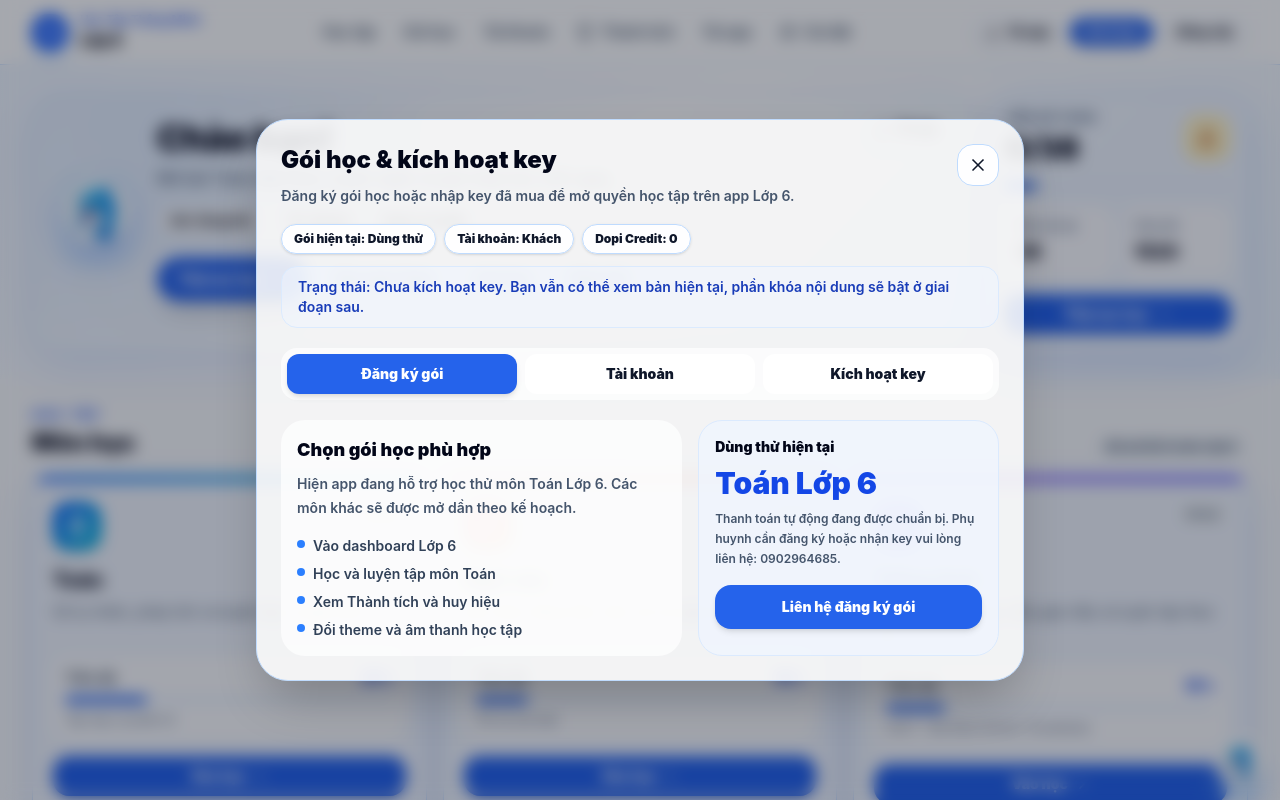
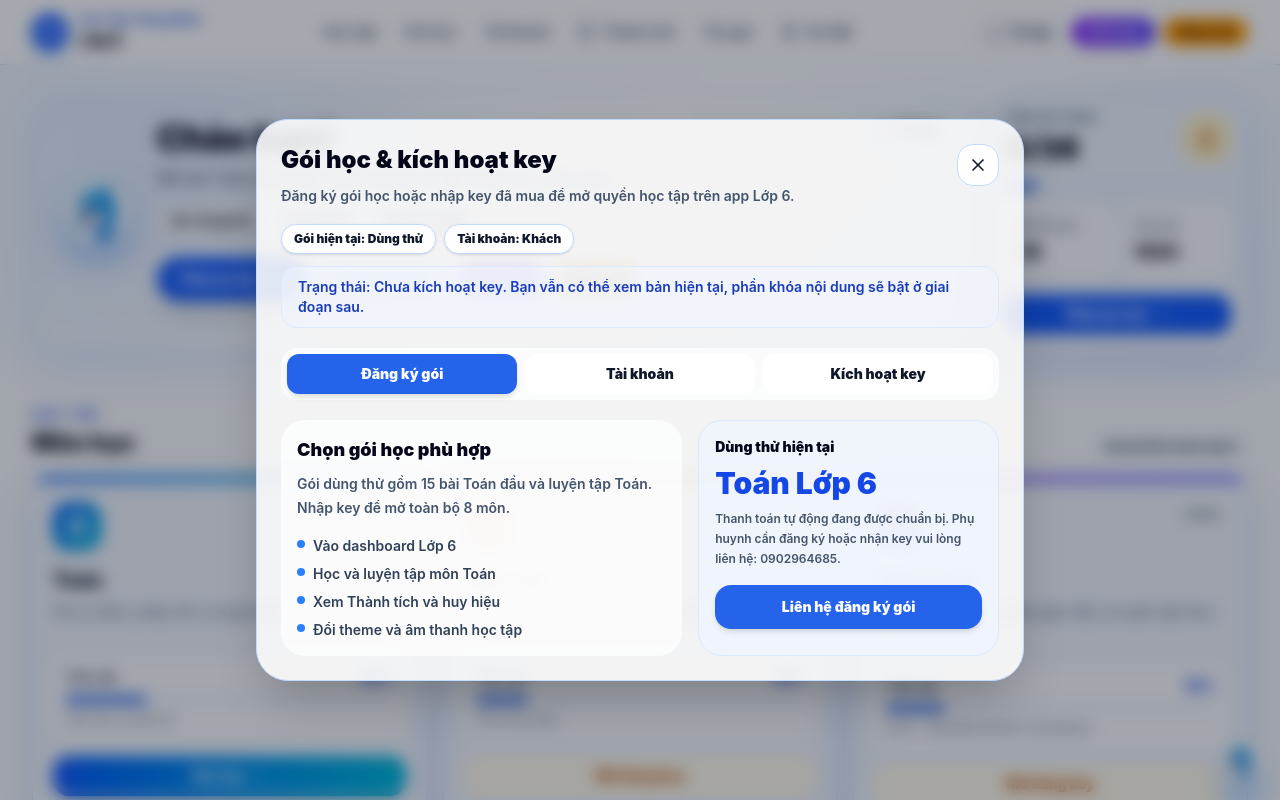
Before and after one commit to ungdungthongminh-info/hoc-lop-06, a React (Vite) app: page / in a window 1280 px wide. Both pictures are taken after a click on the button "Gói học". Shown: the top 800 px of the page. Built offline with nearby package versions, Linux system fonts and the light colour scheme.

Commit message:
Restrict free trial and improve grade 6 activation UI

```diff
--- a/src/app/Lop6App.tsx
+++ b/src/app/Lop6App.tsx
@@ -30,7 +30,7 @@ import { AchievementsPanel } from '../shared/components/AchievementsPanel';
 import { RootErrorBoundary } from '../shared/components/RootErrorBoundary';
 import { ToastProvider, useToast } from '../shared/components/ToastProvider';
 import { useSound, type SoundSettings, type SoundVolume } from '../shared/hooks/useSound';
-import { activateLop6License, getStoredLop6Entitlement, isLop6EntitlementActive } from '../shared/services/lop6LicenseService';
+import { activateLop6License, getStoredLop6Entitlement, isLop6EntitlementActive, getStoredLop6Email, saveLop6Email, canAccessSubject } from '../shared/services/lop6LicenseService';
 
 const MathHomePage = lazy(() =>
   import('../modules/math/pages/MathHomePage').then((module) => ({ default: module.MathHomePage })),
@@ -269,9 +269,15 @@ type StatusChipsProps = {
   onOpenPlan: () => void;
   onOpenAccount: () => void;
   onOpenCredit: () => void;
+  isActive: boolean;
+  entitlement: any;
+  email: string | null;
 };
 
-function StatusChips({ onOpenPlan, onOpenAccount, onOpenCredit }: StatusChipsProps) {
+function StatusChips({ onOpenPlan, onOpenAccount, onOpenCredit, isActive, entitlement, email }: StatusChipsProps) {
+  const planName = isActive ? (entitlement?.productName || 'Lớp 06') : 'Dùng thử';
+  const accountName = email ? email : 'Khách';
+
   return (
     <div className="flex flex-wrap gap-2">
       <button
@@ -279,14 +285,14 @@ function StatusChips({ onOpenPlan, onOpenAccount, onOpenCredit }: StatusChipsPro
         onClick={onOpenPlan}
         className="app-chip rounded-full border px-3 py-1.5 text-xs font-black shadow-sm"
       >
-        Gói: Dùng thử
+        Gói: {planName}
       </button>
       <button
         type="button"
         onClick={onOpenAccount}
         className="app-chip rounded-full border px-3 py-1.5 text-xs font-black shadow-sm"
       >
-        TK: Khách
+        TK: {accountName}
       </button>
       <button
         type="button"
@@ -436,19 +442,25 @@ type PlanKeyTab = 'plan' | 'account' | 'key';
 function PlanKeyPanel({
   initialTab = 'plan',
   onClose,
+  onActivationSuccess,
+  isActive,
+  entitlement,
+  currentEmail,
 }: {
   initialTab?: PlanKeyTab;
   onClose: () => void;
+  onActivationSuccess: (email: string) => void;
+  isActive: boolean;
+  entitlement: any;
+  currentEmail: string | null;
 }) {
   const [activeTab, setActiveTab] = useState<PlanKeyTab>(initialTab);
+  const [email, setEmail] = useState(currentEmail || '');
   const [licenseKey, setLicenseKey] = useState('');
   const [formError, setFormError] = useState('');
   const [notice, setNotice] = useState('');
   const [isLoading, setIsLoading] = useState(false);
   const toast = useToast();
-
-  const [entitlement, setEntitlement] = useState(() => getStoredLop6Entitlement());
-  const [isActive, setIsActive] = useState(() => isLop6EntitlementActive());
 
   useEffect(() => {
     setActiveTab(initialTab);
@@ -473,6 +485,11 @@ function PlanKeyPanel({
   const handleActivateKey = async () => {
     setNotice('');
 
+    if (!email.trim()) {
+      setFormError('Vui lòng nhập email.');
+      return;
+    }
+
     if (!licenseKey.trim()) {
       setFormError('Vui lòng nhập mã key.');
       return;
@@ -482,12 +499,11 @@ function PlanKeyPanel({
     setIsLoading(true);
 
     try {
+      saveLop6Email(email.trim());
       const result = await activateLop6License(licenseKey.trim());
 
       if (result.ok && result.status === 'active') {
-        const newEntitlement = getStoredLop6Entitlement();
-        setEntitlement(newEntitlement);
-        setIsActive(true);
+        onActivationSuccess(email.trim());
         toast.success('Thành công', 'Kích hoạt Lớp 06 thành công!');
         setNotice('Kích hoạt Lớp 06 thành công. Bạn đã có thể sử dụng đầy đủ tính năng!');
         setLicenseKey('');
@@ -501,9 +517,15 @@ function PlanKeyPanel({
     }
   };
 
-  const quickInfo = isActive && entitlement
-    ? [`Gói hiện tại: ${entitlement.productName}`, 'Tài khoản: Khách', 'Dopi Credit: 0']
-    : ['Gói hiện tại: Dùng thử', 'Tài khoản: Khách', 'Dopi Credit: 0'];
+  const planName = isActive ? (entitlement?.productName || 'Lớp 06') : 'Dùng thử';
+  const accountName = currentEmail ? currentEmail : 'Khách';
+  const expiresAt = entitlement?.license?.expiresAt ? new Date(entitlement.license.expiresAt).toLocaleDateString('vi-VN') : '';
+
+  const quickInfo = [
+    `Gói hiện tại: ${planName}`,
+    `Tài khoản: ${accountName}`,
+    ...(isActive && expiresAt ? [`Hạn dùng: ${expiresAt}`] : []),
+  ];
 
   return (
     <div className="fixed inset-0 z-[70] flex items-center justify-center px-4 py-6">
@@ -577,7 +599,7 @@ function PlanKeyPanel({
             <div className="app-soft rounded-3xl p-4">
               <h3 className="text-lg font-black text-slate-950">Chọn gói học phù hợp</h3>
               <p className="mt-2 text-sm font-semibold leading-6 text-slate-600">
-                Hiện app đang hỗ trợ học thử môn Toán Lớp 6. Các môn khác sẽ được mở dần theo kế hoạch.
+                Gói dùng thử gồm 15 bài Toán đầu và luyện tập Toán. Nhập key để mở toàn bộ 8 môn.
               </p>
               <ul className="mt-4 grid gap-2 text-sm font-semibold text-slate-700">
                 {[
@@ -656,6 +678,16 @@ function PlanKeyPanel({
 
               <div className="mt-4 grid gap-3 sm:grid-cols-1">
                 <label className="grid gap-1.5 text-sm font-bold text-slate-700">
+                  Email
+                  <input
+                    type="email"
+                    value={email}
+                    onChange={(event) => setEmail(event.target.value)}
+                    className="rounded-2xl border border-slate-200 bg-white px-4 py-3 text-sm font-semibold tracking-wide text-slate-800 outline-none transition focus:border-blue-300 focus:ring-4 focus:ring-blue-100"
+                    placeholder="Email của bạn"
+                  />
+                </label>
+                <label className="grid gap-1.5 text-sm font-bold text-slate-700">
                   Mã key
                   <input
                     value={licenseKey}
@@ -713,20 +745,14 @@ function PlanKeyPanel({
 function SubjectCard({
   subject,
   onOpenSubject,
+  onLockedClick,
 }: {
   subject: Subject;
   onOpenSubject: (subjectId: string) => void;
+  onLockedClick: () => void;
 }) {
   const Icon = subject.icon;
-  const isOpen =
-    subject.id === 'toan' ||
-    subject.id === 'tieng-anh' ||
-    subject.id === 'khtn' ||
-    subject.id === 'ngu-van' ||
-    subject.id === 'lich-su-dia-li' ||
-    subject.id === 'tin-hoc' ||
-    subject.id === 'cong-nghe' ||
-    subject.id === 'gdcd';
+  const isOpen = canAccessSubject(subject.id);
 
   return (
     <article className="app-card group overflow-hidden rounded-2xl border shadow-sm transition duration-200 hover:-translate-y-1 hover:shadow-lg">
@@ -763,7 +789,7 @@ function SubjectCard({
           <button
             type="button"
             onClick={() => onOpenSubject(subject.id)}
-            className={`app-primary mt-3 flex w-full items-center justify-center gap-1.5 rounded-2xl px-3 py-2.5 text-xs font-black shadow-md sm:mt-4 sm:text-sm ${buttonMotion}`}
+            className={`mt-3 flex w-full items-center justify-center gap-1.5 rounded-2xl bg-gradient-to-r ${subject.color} px-3 py-2.5 text-xs font-black text-white shadow-md hover:opacity-90 sm:mt-4 sm:text-sm ${buttonMotion}`}
           >
             Vào học
             <ChevronRight className="h-4 w-4" />
@@ -771,10 +797,10 @@ function SubjectCard({
         ) : (
           <button
             type="button"
-            disabled
-            className="mt-3 flex w-full cursor-not-allowed items-center justify-center rounded-2xl bg-slate-200 px-3 py-2.5 text-xs font-black text-slate-600 sm:mt-4 sm:text-sm"
+            onClick={onLockedClick}
+            className={`mt-3 flex w-full items-center justify-center gap-1.5 rounded-2xl bg-amber-50 px-3 py-2.5 text-xs font-black text-amber-700 hover:bg-amber-100 sm:mt-4 sm:text-sm ${buttonMotion}`}
           >
-            Sắp mở
+            Mở bằng key
           </button>
         )}
       </div>
@@ -864,6 +890,11 @@ function Lop6AppContent() {
   const [planKeyTab, setPlanKeyTab] = useState<PlanKeyTab>('plan');
   const [view, setView] = useState<AppView>('dashboard');
   const [selectedTheme, setSelectedTheme] = useState<AppThemeId>(() => getStoredTheme());
+
+  const [isActive, setIsActive] = useState(() => isLop6EntitlementActive());
+  const [entitlement, setEntitlement] = useState(() => getStoredLop6Entitlement());
+  const [email, setEmail] = useState(() => getStoredLop6Email());
+
   const sound = useSound();
   const toast = useToast();
 
@@ -1229,7 +1260,7 @@ function Lop6AppContent() {
               type="button"
               onClick={handleDownloadClick}
               title="Bản desktop đang chuẩn bị"
-              className={`app-secondary inline-flex items-center gap-1.5 rounded-full border px-3 py-1.5 text-xs font-black shadow-sm ${buttonMotion}`}
+              className={`inline-flex items-center gap-1.5 rounded-full border border-slate-300 bg-white px-3 py-1.5 text-xs font-black text-slate-700 shadow-sm hover:bg-slate-50 ${buttonMotion}`}
             >
               <Download className="h-3.5 w-3.5" />
               Tải app
@@ -1237,14 +1268,14 @@ function Lop6AppContent() {
             <button
               type="button"
               onClick={() => openPlanKeyPanel('key')}
-              className={`app-primary rounded-full px-3.5 py-1.5 text-xs font-black shadow-md ${buttonMotion}`}
+              className={`rounded-full bg-gradient-to-r from-violet-600 to-indigo-600 px-3.5 py-1.5 text-xs font-black text-white shadow-md hover:from-violet-700 hover:to-indigo-700 ${buttonMotion}`}
             >
               Gói & key
             </button>
             <button
               type="button"
               onClick={() => openPlanKeyPanel('plan')}
-              className={`app-secondary rounded-full border px-3.5 py-1.5 text-xs font-black shadow-sm ${buttonMotion}`}
+              className={`rounded-full bg-amber-500 px-3.5 py-1.5 text-xs font-black text-amber-950 shadow-sm hover:bg-amber-400 ${buttonMotion}`}
             >
               Nâng cấp
             </button>
@@ -1373,7 +1404,20 @@ function Lop6AppContent() {
         ) : null}
       </header>
 
-      {isPlanKeyOpen ? <PlanKeyPanel initialTab={planKeyTab} onClose={() => setIsPlanKeyOpen(false)} /> : null}
+      {isPlanKeyOpen ? (
+        <PlanKeyPanel
+          initialTab={planKeyTab}
+          onClose={() => setIsPlanKeyOpen(false)}
+          onActivationSuccess={(newEmail) => {
+            setEmail(newEmail);
+            setIsActive(true);
+            setEntitlement(getStoredLop6Entitlement());
+          }}
+          isActive={isActive}
+          entitlement={entitlement}
+          currentEmail={email}
+        />
+      ) : null}
 
       <section className="app-section-band">
         <div className="mx-auto grid max-w-7xl gap-4 px-4 py-5 sm:px-6 md:grid-cols-[minmax(0,1fr)_260px] lg:px-8 lg:py-7">
@@ -1410,6 +1454,9 @@ function Lop6AppContent() {
                       toast.info('Dopi credit', 'Credit sẽ đồng bộ sau khi có tài khoản.');
                       openPlanKeyPanel('account');
                     }}
+                    isActive={isActive}
+                    entitlement={entitlement}
+                    email={email}
                   />
                 </div>
 
@@ -1417,7 +1464,7 @@ function Lop6AppContent() {
                   <button
                     type="button"
                     onClick={() => setView('math')}
-                    className={`app-primary inline-flex items-center justify-center gap-2 rounded-full px-5 py-3 text-sm font-black shadow-xl ${buttonMotion}`}
+                    className={`inline-flex items-center justify-center gap-2 rounded-full bg-blue-600 px-5 py-3 text-sm font-black text-white shadow-xl hover:bg-blue-700 ${buttonMotion}`}
                   >
                     Tiếp tục học
                     <ChevronRight className="h-4 w-4" />
@@ -1425,21 +1472,21 @@ function Lop6AppContent() {
                   <button
                     type="button"
                     onClick={() => setView('math')}
-                    className={`app-secondary inline-flex items-center justify-center gap-2 rounded-full border px-4 py-3 text-sm font-black shadow-sm ${buttonMotion}`}
+                    className={`inline-flex items-center justify-center gap-2 rounded-full border border-blue-200 bg-blue-50 px-4 py-3 text-sm font-black text-blue-700 shadow-sm hover:bg-blue-100 ${buttonMotion}`}
                   >
                     Vào môn Toán
                   </button>
                   <button
                     type="button"
                     onClick={() => openPlanKeyPanel('key')}
-                    className={`app-secondary inline-flex items-center justify-center rounded-full border px-3.5 py-2 text-xs font-black shadow-sm ${buttonMotion}`}
+                    className={`inline-flex items-center justify-center rounded-full bg-gradient-to-r from-violet-600 to-indigo-600 px-3.5 py-2 text-xs font-black text-white shadow-sm hover:from-violet-700 hover:to-indigo-700 ${buttonMotion}`}
                   >
                     Gói & key
                   </button>
                   <button
                     type="button"
                     onClick={() => openPlanKeyPanel('plan')}
-                    className={`app-secondary inline-flex items-center justify-center rounded-full border px-3.5 py-2 text-xs font-black shadow-sm ${buttonMotion}`}
+                    className={`inline-flex items-center justify-center rounded-full bg-amber-500 px-3.5 py-2 text-xs font-black text-amber-950 shadow-sm hover:bg-amber-400 ${buttonMotion}`}
                   >
                     Nâng cấp
                   </button>
@@ -1474,7 +1521,7 @@ function Lop6AppContent() {
             <button
               type="button"
               onClick={() => setView('math')}
-              className={`app-primary mt-4 flex w-full items-center justify-center gap-2 rounded-2xl px-4 py-2.5 text-sm font-black shadow-md ${buttonMotion}`}
+              className={`mt-4 flex w-full items-center justify-center gap-2 rounded-2xl bg-blue-600 px-4 py-2.5 text-sm font-black text-white shadow-md hover:bg-blue-700 ${buttonMotion}`}
             >
               Tiếp tục học
               <ChevronRight className="h-4 w-4" />
@@ -1508,6 +1555,13 @@ function Lop6AppContent() {
                 if (subjectId === 'tin-hoc') setView('tin-hoc');
                 if (subjectId === 'cong-nghe') setView('cong-nghe');
                 if (subjectId === 'gdcd') setView('gdcd');
+              }}
+              onLockedClick={() => {
+                toast.info(
+                  'Gói dùng thử',
+                  'Gói dùng thử chỉ gồm 15 bài Toán đầu + luyện tập Toán. Nhập key để mở toàn bộ 8 môn.'
+                );
+                openPlanKeyPanel('key');
               }}
             />
           ))}
--- a/src/modules/math/components/MathLessonCard.tsx
+++ b/src/modules/math/components/MathLessonCard.tsx
@@ -1,4 +1,4 @@
-import { BookOpen, CheckCircle2, ChevronRight, Clock, HelpCircle } from 'lucide-react';
+import { BookOpen, CheckCircle2, ChevronRight, Clock, HelpCircle, Lock } from 'lucide-react';
 
 import type { MathLesson } from '../../../data/grade6/toan';
 import { MathProgressPill } from './MathProgressPill';
@@ -7,22 +7,23 @@ type MathLessonCardProps = {
   lesson: MathLesson;
   questionCount: number;
   onSelect: (lessonId: number) => void;
+  isLocked?: boolean;
 };
 
-export function MathLessonCard({ lesson, questionCount, onSelect }: MathLessonCardProps) {
+export function MathLessonCard({ lesson, questionCount, onSelect, isLocked = false }: MathLessonCardProps) {
   return (
     <button
       type="button"
       onClick={() => onSelect(lesson.id)}
-      className="group w-full max-w-full min-w-0 rounded-2xl border border-slate-200 bg-white p-4 text-left shadow-sm transition hover:-translate-y-0.5 hover:border-blue-200 hover:shadow-lg"
+      className={`group w-full max-w-full min-w-0 rounded-2xl border border-slate-200 bg-white p-4 text-left shadow-sm transition hover:-translate-y-0.5 hover:border-blue-200 hover:shadow-lg ${isLocked ? 'opacity-70 bg-slate-50' : ''}`}
     >
       <div className="flex min-w-0 items-start gap-3">
-        <div className="flex h-11 w-11 shrink-0 items-center justify-center rounded-2xl bg-blue-50 text-blue-700">
-          <BookOpen className="h-5 w-5" />
+        <div className={`flex h-11 w-11 shrink-0 items-center justify-center rounded-2xl ${isLocked ? 'bg-slate-200 text-slate-500' : 'bg-blue-50 text-blue-700'}`}>
+          {isLocked ? <Lock className="h-5 w-5" /> : <BookOpen className="h-5 w-5" />}
         </div>
         <div className="min-w-0 flex-1">
           <div className="flex flex-wrap items-center gap-2">
-            <MathProgressPill label="Sẵn sàng" tone="green" />
+            {!isLocked && <MathProgressPill label="Sẵn sàng" tone="green" />}
             <MathProgressPill label="phút" value={lesson.estimatedMinutes} tone="blue" />
             <MathProgressPill label="câu hỏi" value={questionCount} tone="amber" />
           </div>
@@ -33,14 +34,21 @@ export function MathLessonCard({ lesson, questionCount, onSelect }: MathLessonCa
               <Clock className="h-3.5 w-3.5" />
               Bài {lesson.sortOrder}
             </span>
-            <span className="inline-flex items-center gap-1 text-blue-700">
-              <HelpCircle className="h-3.5 w-3.5" />
-              Vào bài
-              <ChevronRight className="h-3.5 w-3.5 transition group-hover:translate-x-0.5" />
-            </span>
+            {isLocked ? (
+              <span className="inline-flex items-center gap-1 text-slate-500 font-bold">
+                <Lock className="h-3.5 w-3.5" />
+                Mở bằng key
+              </span>
+            ) : (
+              <span className="inline-flex items-center gap-1 text-blue-700">
+                <HelpCircle className="h-3.5 w-3.5" />
+                Vào bài
+                <ChevronRight className="h-3.5 w-3.5 transition group-hover:translate-x-0.5" />
+              </span>
+            )}
           </div>
         </div>
-        <CheckCircle2 className="mt-1 h-5 w-5 shrink-0 text-emerald-500" />
+        {!isLocked && <CheckCircle2 className="mt-1 h-5 w-5 shrink-0 text-emerald-500" />}
       </div>
     </button>
   );
--- a/src/shared/services/lop6LicenseService.ts
+++ b/src/shared/services/lop6LicenseService.ts
@@ -2,6 +2,7 @@ const API_BASE_URL = 'https://hochungkhoi.site/api';
 const APP_ID = 'app-lop-06';
 const LICENSE_STORAGE_KEY = 'lop6.license.entitlement';
 const DEVICE_ID_STORAGE_KEY = 'lop6.deviceId';
+const LOP6_ACCOUNT_EMAIL_KEY = 'lop6.account.email';
 
 export interface Entitlement {
   appId: string;
@@ -89,3 +90,39 @@ export function isLop6EntitlementActive(): boolean {
 
   return true;
 }
+
+export function getStoredLop6Email(): string | null {
+  return window.localStorage.getItem(LOP6_ACCOUNT_EMAIL_KEY);
+}
+
+export function saveLop6Email(email: string): void {
+  window.localStorage.setItem(LOP6_ACCOUNT_EMAIL_KEY, email);
+}
+
+export function clearLop6Email(): void {
+  window.localStorage.removeItem(LOP6_ACCOUNT_EMAIL_KEY);
+}
+
+export function hasActiveEntitlement(): boolean {
+  return isLop6EntitlementActive();
+}
+
+export function isFreeTrialMode(): boolean {
+  return !hasActiveEntitlement();
+}
+
+export function canAccessSubject(subjectId: string): boolean {
+  if (isFreeTrialMode()) {
+    return subjectId === 'toan' || subjectId === 'math';
+  }
+  return true;
+}
+
+// Check access to Math lessons (lessonIndex is 0-based)
+// In free trial mode, only the first 15 lessons (index 0 to 14) are accessible
+export function canAccessMathLesson(lessonIndex: number): boolean {
+  if (isFreeTrialMode()) {
+    return lessonIndex < 15;
+  }
+  return true;
+}
```
Also changed, not shown: src/modules/math/pages/MathHomePage.tsx (+33 -2 lines).
